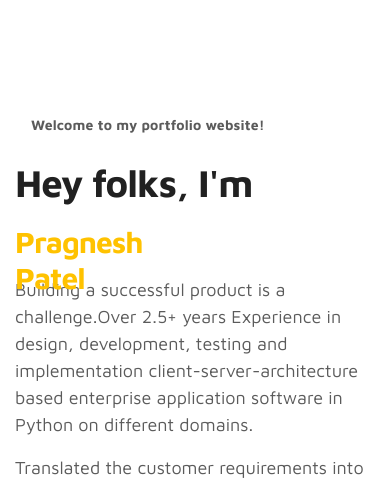
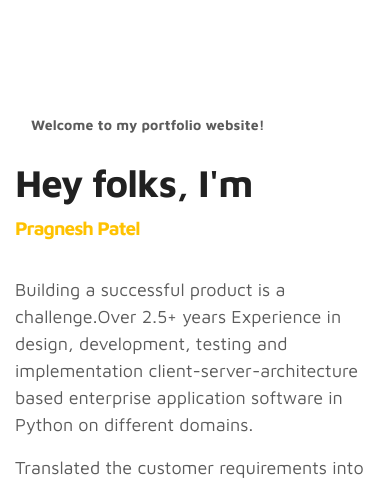
Before and after one commit to pragnesh123-cmd/Porfolio, a Django app: page / in a window 390 px wide. Shown: the part 86-570 px from the top of the page. Run offline with Django 4.2, Linux system fonts and the light colour scheme; some libraries are stand-ins or nearby versions.

Commit message:
mobile view design fixed

```diff
--- a/templates/index.html
+++ b/templates/index.html
@@ -24,6 +24,30 @@ Tooplate 2115 Marvel
 https://www.tooplate.com/view/2115-marvel
 
 -->
+<style>
+  /* span.animated-item {
+    top: -14px !important;
+    font-size: 29px !important;
+} */
+@media only screen and (max-width: 768px){
+ span.animated-item {
+    top: -6px !important;
+    font-size: 51% !important;
+}
+}
+@media only screen and (max-width: 1600px){
+span.animated-item {
+    top: -3px !important;
+    font-size: 26px !important;
+}
+}
+@media only screen and (max-width: 1300px){
+  span.animated-item {
+    top: -7px !important;
+    font-size: 19px !important;
+}
+}
+</style>
   </head>
   <body>
     <!-- MENU -->
```
